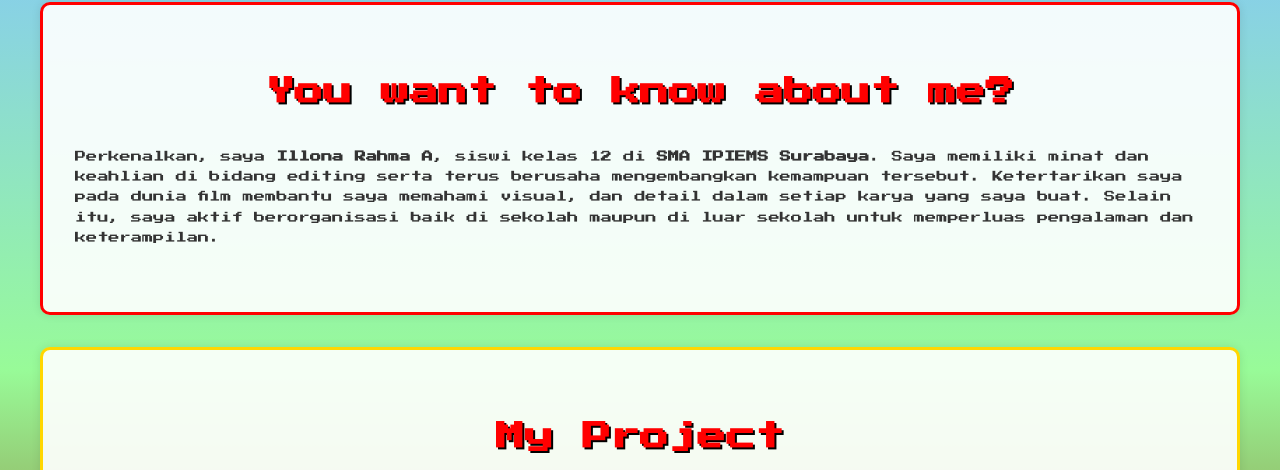
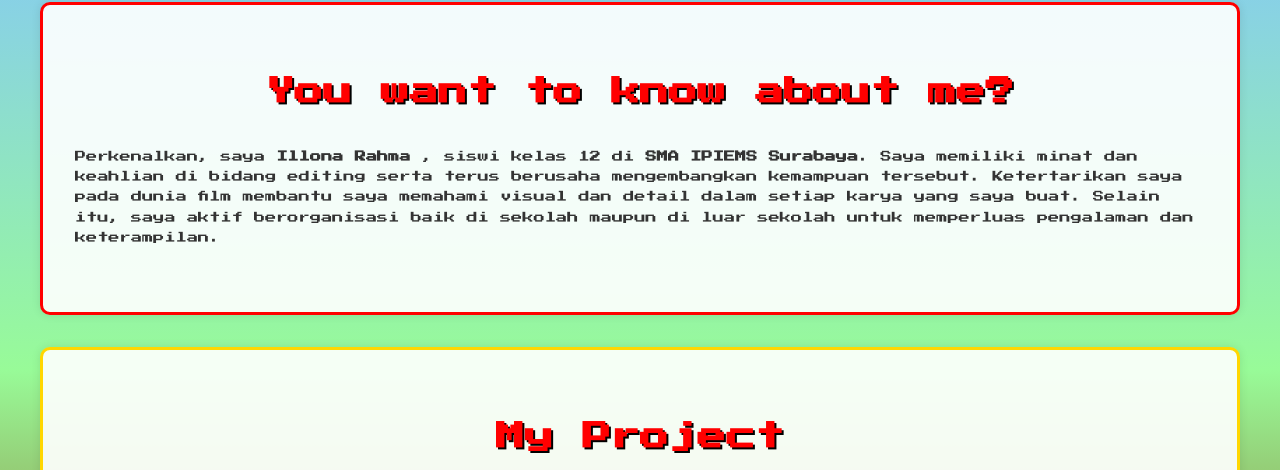
Before and after one commit to lonaulia/portouf, a plain HTML site: page index.html in a window 1280 px wide. Shown: the part 830-1300 px from the top of the page. Drawn offline with Linux system fonts and the light colour scheme.

Commit message:
Update index.html

```diff
--- a/index.html
+++ b/index.html
@@ -41,9 +41,9 @@
         <h2>You want to know about me?</h2>
         <div class="about-content">
             <p>
-                Perkenalkan, saya <strong>Illona Rahma A</strong>, siswi kelas 12 di <strong>SMA IPIEMS Surabaya</strong>.
+                Perkenalkan, saya <strong>Illona Rahma </strong>, siswi kelas 12 di <strong>SMA IPIEMS Surabaya</strong>.
                 Saya memiliki minat dan keahlian di bidang editing serta terus berusaha mengembangkan kemampuan tersebut.
-                Ketertarikan saya pada dunia film membantu saya memahami visual, dan detail dalam setiap karya yang saya buat. Selain itu,
+                Ketertarikan saya pada dunia film membantu saya memahami visual dan detail dalam setiap karya yang saya buat. Selain itu,
                 saya aktif berorganisasi baik di sekolah maupun di luar sekolah untuk memperluas pengalaman dan keterampilan.
             </p>
         </div>
@@ -54,7 +54,7 @@
      <section id="project" class="container bg-light project">
         <h2>My Project</h2>
         <div class="project-grid">
-            <a href="http://adeveloper404.github.io/notFound404" target="_blank" class="project-card">
+            <a href="https://docs.google.com/spreadsheets/d/1xIWqXe5YHok8r0GD4drgCARiMttFvkMs/edit?usp=sharing&ouid=107333277121727281196&rtpof=true&sd=true" target="_blank" class="project-card">
                 <img src="excel.png" alt="Excel Project">
                 <div class="project-info">
                     <h3>Excel</h3>
```
